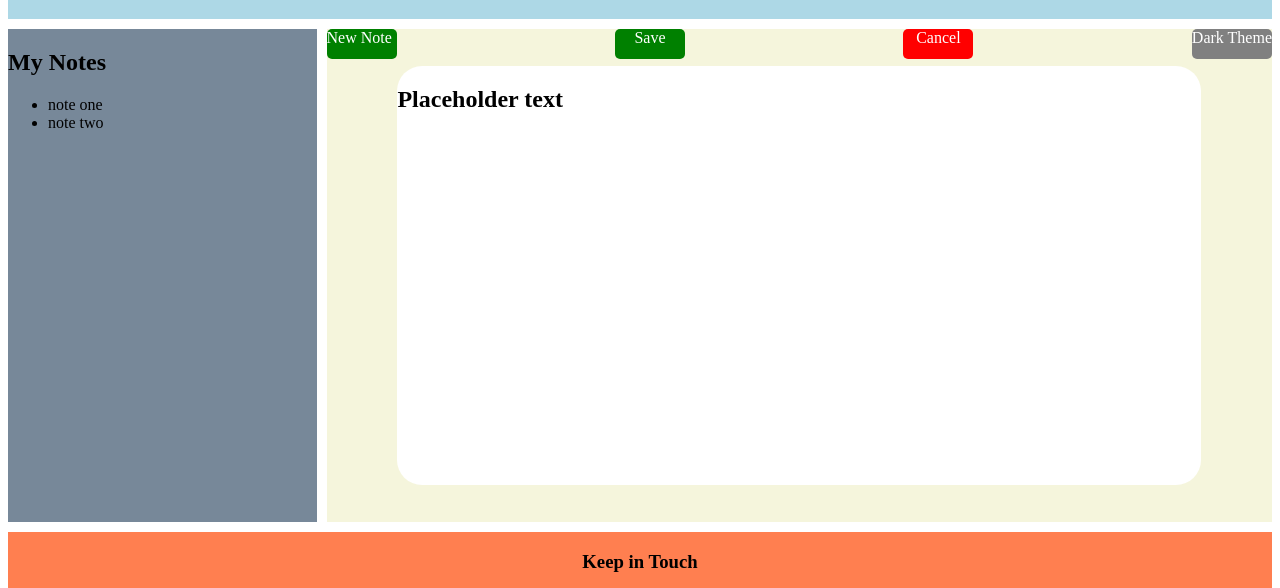
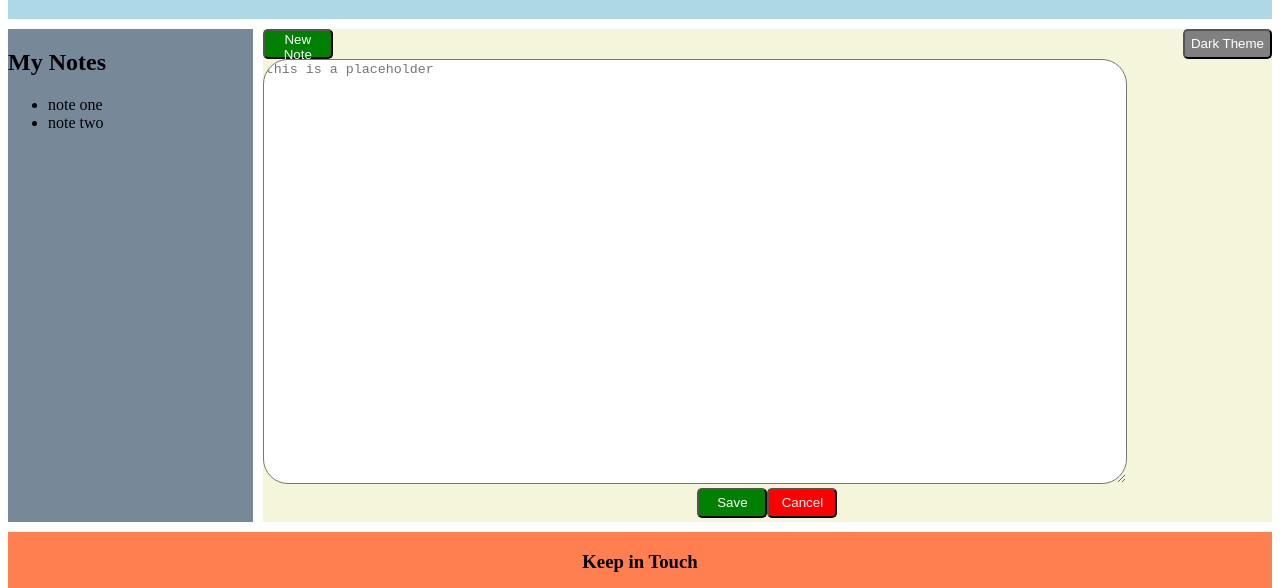
Before and after one commit to RileyHidalgo/assignment1, a plain HTML site: page index.html in a window 1280 px wide. Shown: the part 69-657 px from the top of the page. Drawn offline with Linux system fonts and the light colour scheme.

Commit message:
added folders for css and images files. Fixed the button placement and textbox.

```diff
--- a/index.html
+++ b/index.html
@@ -4,7 +4,7 @@
 <head>
     <meta charset="utf-8">
     <title>Lab 2</title>
-    <link rel="stylesheet" href="style.css">
+    <link rel="stylesheet" href="stylesheet/style.css">
 </head>
 <body class="grid">
     <header class= 'head'>
@@ -19,24 +19,24 @@
 
     </aside>
     <main class='main'>
-        <section>
-            <h2>Placeholder text</h2>
 
-        </section>
-        <div class='flex-container'>
-            <div class='but1'>New Note</div>
-            <div class='but2'>Dark Theme</div>
+        <div class='flex-top'>
+            <button class='but1'>New Note</button>
+            <button class='but2'>Dark Theme</button>
+        </div>
 
-            <div class='but3'>Save</div>
-            <div class='but4'>Cancel</div>
+        <textarea placeholder="this is a placeholder"></textarea>
+        <div class='flex-bot'>
+            <button class='but3'>Save</button>
+            <button class='but4'>Cancel</button>
         </div>
     </main>
 
     <footer class='foot'>
         <h3>Keep in Touch</h3>
         <div class="img">
-            <a href="https://www.linkedin.com/"><img class = 'img1' src="Internet.jpg" width='30' height='30' alt="BCIT logo"></a>
-            <a href="www.google.com"><img class = 'img2' src="linkin.jpg" width='30' height='30' alt="BCIT logo">
+            <a href="https://www.linkedin.com/"><img class = 'img1' src="images/Internet.jpg" width='30' height='30' alt="BCIT logo"></a>
+            <a href="www.google.com"><img class = 'img2' src="images/linkin.jpg" width='30' height='30' alt="BCIT logo">
         </div>
     </footer>
 
--- a/style.css
+++ b/stylesheet/style.css
@@ -1,14 +1,15 @@
 .grid{
     display: grid;
-    grid-template-columns: 1fr 1fr 1fr 1fr;
+    grid-template-columns: 1fr 1fr 1fr 1fr 1fr;
     grid-template-rows: 0.7fr 2.7fr 2.7fr 0.8fr;
     column-gap: 10px;
     row-gap: 10px;
+    height: fit-content;
     grid-template-areas:
-    "head head head head"
-    "aside main main main"
-    "aside main main main"
-    "foot foot foot foot";
+    "head head head head head"
+    "aside main main main main"
+    "aside main main main main"
+    "foot foot foot foot foot";
 }
 
 
@@ -34,20 +35,25 @@
     grid-area: foot;
 }
 
-main > section{
+main > textarea{
     border-radius: 25px;
-    position: absolute;
     width: 85%;
     height: 85%;
     background-color: white;
-    margin: auto;
-    top :0; left: 0; right: 0; bottom: 0;
+    margin: 0 auto;
+
 
 }
-div.flex-container {
+div.flex-top {
     display: flex;
     flex-wrap: nowrap;
     justify-content: space-between;
+
+}
+div.flex-bot {
+    display: flex;
+    flex-wrap: nowrap;
+    justify-content: center;
 
 }
     .but1{
```
Also changed, not shown: images/Internet.jpg (renamed from Internet.jpg), images/linkin.jpg (renamed from linkin.jpg).
